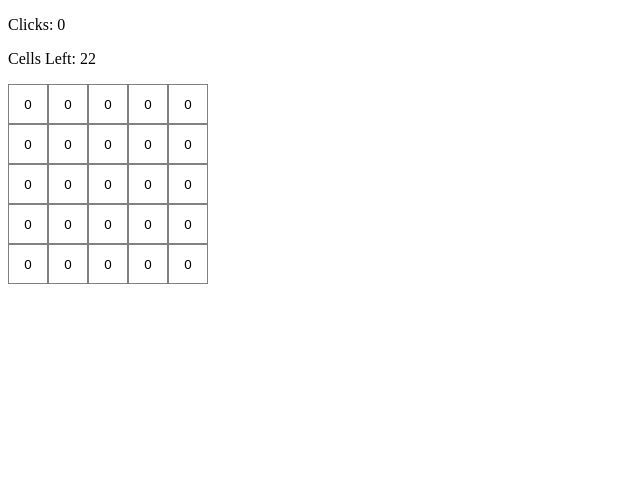
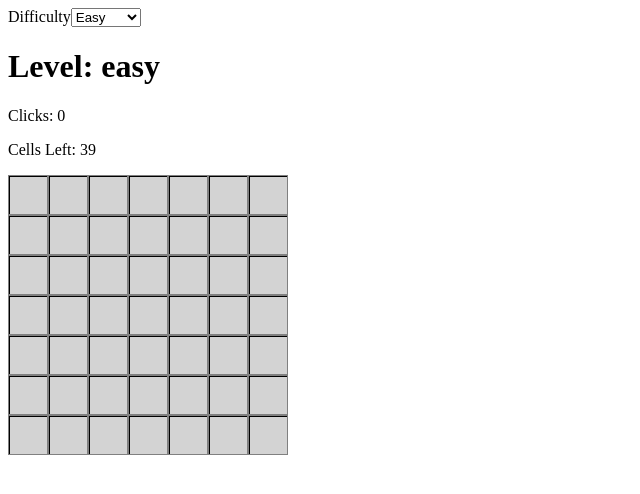
Before and after one commit to soumy9/minesweeper, a React (Create React App) app: page / in a window 1280 px wide. Shown: the top 494 px of the page, without its empty margins (0-640 px from the left). Built offline with nearby package versions, Linux system fonts and the light colour scheme.

Commit message:
Added difficulty levels

```diff
--- a/src/App.css
+++ b/src/App.css
@@ -17,3 +17,12 @@
 	justify-content: center;
 	align-items: center;
 }
+
+.uncovered{
+	background-color: darkgrey;
+}
+
+.covered{
+	background-color: lightgrey;
+	box-shadow: inset 1px 1px;
+}
--- a/src/App.tsx
+++ b/src/App.tsx
@@ -1,114 +1,55 @@
 import React, { useEffect, useState } from "react";
 import MineSweeper from "./minesweeper";
-import './App.css';
+import "./App.css";
+import Grid from "./Grid";
+
+interface DifficultyLevel {
+  levelName: string;
+  height: number;
+  width: number;
+  mines: number;
+}
+
+const difficultyLevels: DifficultyLevel[] = [
+  {
+    levelName: "easy",
+    height: 7,
+    width: 7,
+    mines: 10,
+  },
+  {
+    levelName: "medium",
+    height: 10,
+    width: 10,
+    mines: 30,
+  },
+  {
+    levelName: "hard",
+    height: 15,
+    width: 15,
+    mines: 70,
+  },
+];
 
 function App() {
-  const ms = new MineSweeper(5, 5, 3);
-  const [grid, setGrid] = useState<number[][]>(ms.grid);
-  const [isGameOver, setIsGameOver] = useState<boolean>(false);
-  const [isGameWon, setIsGameWon] = useState<boolean>(false);
-  const [clicks, setClick] = useState<number>(0);
-  const [cellsLeft, setCellsLeft] = useState(22);
-  function visitNeighbors(
-    row: number,
-    col: number,
-    grid: number[][]
-    //cellsLeft: number
-  ): void {
-    // visit all its neighbours
-    const neighbours: number[][] = [
-      [-1, -1],
-      [-1, 0],
-      [-1, 1],
-      [0, -1],
-      [0, 1],
-      [1, -1],
-      [1, 0],
-      [1, 1],
-    ];
-    let nearbyMines: number = 0;
-    const safeNb: number[][] = [];
-    for (const nb of neighbours) {
-      const nextRow = row + nb[0];
-      const nextCol = col + nb[1];
-      if (
-        nextRow < 0 ||
-        nextRow >= grid.length ||
-        nextCol < 0 ||
-        nextCol >= grid[0].length
-      )
-        continue;
-      if (grid[nextRow][nextCol] === Number.POSITIVE_INFINITY) {
-        nearbyMines++;
-      } else if (grid[nextRow][nextCol] === 0) {
-        const newCell = [nextRow, nextCol];
-        safeNb.push(newCell);
-      }
-    }
-    if (nearbyMines === 0) {
-      // no mines in its neighbours
-      grid[row][col] = Number.NEGATIVE_INFINITY;
-      setCellsLeft((cellsLeft) => --cellsLeft);
-      // go to its neighbours
-      for (const nb of safeNb) {
-        if (grid[nb[0]][nb[1]] === 0) visitNeighbors(nb[0], nb[1], grid);
-      }
-    } else {
-      grid[row][col] = nearbyMines;
-      setCellsLeft((cellsLeft) => --cellsLeft);
-    }
-  }
-  const cellClickHandler = (event: React.MouseEvent<HTMLElement>) => {
-    if (isGameOver || isGameWon) return;
-    const target: HTMLElement = event.currentTarget;
-    const r = parseInt(target.getAttribute("data-row") || "");
-    const c = parseInt(target.getAttribute("data-col") || "");
-    if (grid[r][c] === Number.POSITIVE_INFINITY) {
-      setIsGameOver(true);
-    } else if (grid[r][c] === 0) {
-      setClick((click) => ++click);
-      setGrid((grid) => {
-        visitNeighbors(r, c, grid);
-        return [...grid];
-      });
-    }
+  const [difficulty, setDifficulty] = useState<number>(0);
+	//const [height,setHeight]=useState<number>(0);
+	//const [width,setwidth]=useState<number>(0);
+	//const [mines,setmines]=useState<number>(0);
+  const difficultyChangeHandler = (
+    event: React.ChangeEvent<HTMLSelectElement>
+  ) => {
+    setDifficulty(parseInt(event.target.value));
   };
-  useEffect(() => {
-    if (cellsLeft === 0) setIsGameWon(true);
-  }, [cellsLeft]);
   return (
     <div className="App">
-      <p>Clicks: {clicks}</p>
-      <p>Cells Left: {cellsLeft}</p>
-      {isGameOver ? <p>GAME OVER!!!!💣</p> : null}
-      {isGameWon ? <p>🎉You won 🎉</p> : null}
-      <div className="grid">
-        {grid.map((row, r) => {
-          return (
-            <div className="row" key={`row-${r}`}>
-              {row.map((col, c) => {
-                return (
-                  <button
-									className="cell"
-                    key={`col-${c}`}
-                    data-row={r}
-                    data-col={c}
-                    onClick={cellClickHandler}
-                  >
-                    {col === Number.NEGATIVE_INFINITY
-                      ? "_ "
-                      : col === Number.POSITIVE_INFINITY
-                      ? isGameWon || isGameOver
-                        ? "💣"
-                        : "0 "
-                      : col}
-                  </button>
-                );
-              })}
-            </div>
-          );
-        })}
-      </div>
+      <label>Difficulty</label>
+      <select value={difficulty} onChange={difficultyChangeHandler}>
+        <option value={0}>Easy</option>
+        <option value={1}>Medium</option>
+        <option value={2}>Hard</option>
+      </select>
+      <Grid {...difficultyLevels[difficulty]} />
     </div>
   );
 }
--- /dev/null
+++ b/src/Grid.tsx
@@ -0,0 +1,138 @@
+import React, { useEffect, useState } from "react";
+import MineSweeper from "./minesweeper";
+import "./App.css";
+
+const Grid = (props: { height: number; width: number; mines: number;levelName:string }) => {
+  const { height, width, mines,levelName } = props;
+	console.log({props})
+  const [grid, setGrid] = useState<number[][]>([]);
+	console.log({grid});
+  const [isGameOver, setIsGameOver] = useState<boolean>(false);
+  const [isGameWon, setIsGameWon] = useState<boolean>(false);
+  const [clicks, setClick] = useState<number>(0);
+  const [cellsLeft, setCellsLeft] = useState(width*height-mines);
+  function visitNeighbors(
+    row: number,
+    col: number,
+    grid: number[][]
+    //cellsLeft: number
+  ): void {
+    // visit all its neighbours
+    const neighbours: number[][] = [
+      [-1, -1],
+      [-1, 0],
+      [-1, 1],
+      [0, -1],
+      [0, 1],
+      [1, -1],
+      [1, 0],
+      [1, 1],
+    ];
+    let nearbyMines: number = 0;
+    const safeNb: number[][] = [];
+    for (const nb of neighbours) {
+      const nextRow = row + nb[0];
+      const nextCol = col + nb[1];
+      if (
+        nextRow < 0 ||
+        nextRow >= grid.length ||
+        nextCol < 0 ||
+        nextCol >= grid[0].length
+      )
+        continue;
+      if (grid[nextRow][nextCol] === Number.POSITIVE_INFINITY) {
+        nearbyMines++;
+      } else if (grid[nextRow][nextCol] === 0) {
+        const newCell = [nextRow, nextCol];
+        safeNb.push(newCell);
+      }
+    }
+    if (nearbyMines === 0) {
+      // no mines in its neighbours
+      grid[row][col] = Number.NEGATIVE_INFINITY;
+      setCellsLeft((cellsLeft) => --cellsLeft);
+      // go to its neighbours
+      for (const nb of safeNb) {
+        if (grid[nb[0]][nb[1]] === 0) visitNeighbors(nb[0], nb[1], grid);
+      }
+    } else {
+      grid[row][col] = nearbyMines;
+      setCellsLeft((cellsLeft) => --cellsLeft);
+    }
+  }
+	useEffect(()=>{
+		const ms = new MineSweeper(height, width, mines);
+		setGrid(ms.grid);
+	},[height, mines, width]);
+  const cellClickHandler = (event: React.MouseEvent<HTMLElement>) => {
+    if (isGameOver || isGameWon) return;
+    const target: HTMLElement = event.currentTarget;
+    const r = parseInt(target.getAttribute("data-row") || "");
+    const c = parseInt(target.getAttribute("data-col") || "");
+    if (grid[r][c] === Number.POSITIVE_INFINITY) {
+      setIsGameOver(true);
+    } else if (grid[r][c] === 0) {
+      setClick((click) => ++click);
+      setGrid((grid) => {
+        visitNeighbors(r, c, grid);
+        return [...grid];
+      });
+    }
+  };
+  useEffect(() => {
+    if (cellsLeft === 0) {
+      setIsGameWon(true);
+      setIsGameOver(true);
+    }
+  }, [cellsLeft]);
+  return (
+    <div className="Grid">
+			<h1>Level: {levelName}</h1>
+      <p>Clicks: {clicks}</p>
+      <p>Cells Left: {cellsLeft}</p>
+      {isGameOver ? (
+        isGameWon ? (
+          <p>🎉You won 🎉</p>
+        ) : (
+          <p>GAME OVER!!!!💣</p>
+        )
+      ) : null}
+      <div className="grid">
+        {grid.map((row, r) => {
+          return (
+            <div className="row" key={`row-${r}`}>
+              {row.map((col, c) => {
+                return (
+                  <button
+                    className={`cell ${
+                      isGameOver
+                        ? "uncovered"
+                        : col === Number.NEGATIVE_INFINITY ||
+                          (col > 0 && col !== Number.POSITIVE_INFINITY)
+                        ? "uncovered"
+                        : "covered"
+                    }`}
+                    key={`col-${c}`}
+                    data-row={r}
+                    data-col={c}
+                    onClick={cellClickHandler}
+                  >
+                    {col === Number.NEGATIVE_INFINITY || col === 0
+                      ? " "
+                      : col === Number.POSITIVE_INFINITY
+                      ? isGameOver
+                        ? "💣"
+                        : " "
+                      : col}
+                  </button>
+                );
+              })}
+            </div>
+          );
+        })}
+      </div>
+    </div>
+  );
+};
+
+export default Grid;
```
